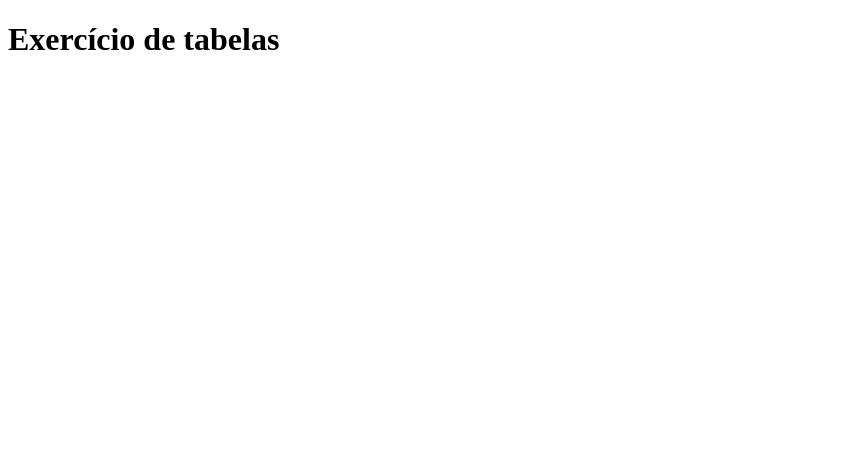
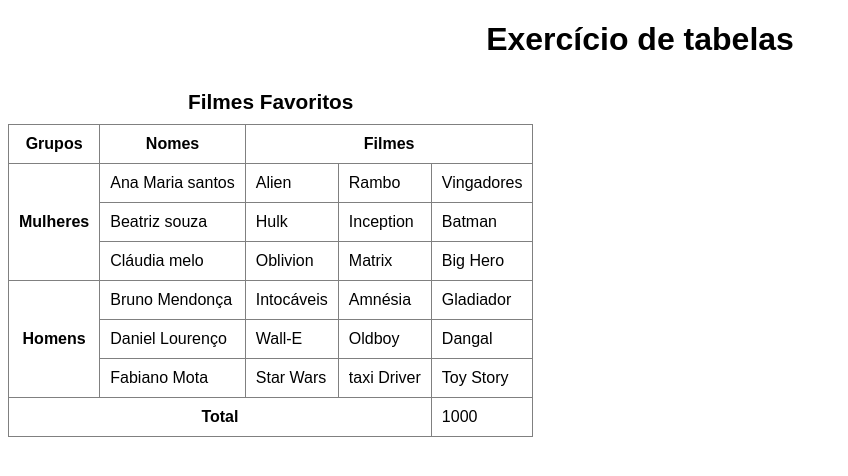
Before and after one commit to 1zabel/html-css, a plain HTML site: page exercicios/ex023/tabela004.html in a window 1280 px wide. Shown: the whole page, without its empty margins (0-848 px from the left). Drawn offline with Linux system fonts and the light colour scheme.

Commit message:
construi uma tabela

```diff
--- a/exercicios/ex023/tabela004.html
+++ b/exercicios/ex023/tabela004.html
@@ -4,8 +4,90 @@
     <meta charset="UTF-8">
     <meta name="viewport" content="width=device-width, initial-scale=1.0">
     <title>Tabelas</title>
+    <style>
+        body {
+            font-family: Arial, Helvetica, sans-serif;
+        }
+
+        h1 {
+            text-align: center;
+        }
+
+        table {
+            border-collapse: collapse;
+
+        }
+
+        caption {
+
+            font-size: 1.3em;
+            font-weight: bold;
+            padding: 10px;
+        }
+
+        th, td {
+            border: 1px solid gray;
+            padding: 10px;
+        }
+    </style>
 </head>
 <body>
     <h1>Exercício de tabelas</h1>
+    <table>
+        <caption>
+            Filmes Favoritos
+        </caption>
+        <thead>
+            <tr>
+                <th scope="col">Grupos</th>
+                <th scope="col">Nomes</th>
+                <th colspan="3" scope="colgroup">Filmes</th>
+            </tr>
+        </thead>
+        <tfoot>
+            <tr>
+                <th colspan="4">Total</th>
+                <td>1000</td>
+            </tr>
+        </tfoot>
+        <tbody>
+            <tr>
+                <th rowspan="3" scope="rowgroup">Mulheres</th>
+                <td>Ana Maria santos</td>
+                <td>Alien</td>
+                <td>Rambo</td>
+                <td>Vingadores</td>
+            </tr>
+            <tr>
+                <td>Beatriz souza</td>
+                <td>Hulk</td>
+                <td>Inception</td>
+                <td>Batman</td>
+            </tr>
+            <tr>
+                <td>Cláudia melo</td>
+                <td>Oblivion</td>
+                <td>Matrix</td>
+                <td>Big Hero</td>
+            </tr>
+            <tr>
+                <th rowspan="3" scope="rowgroup">Homens</th>
+                <td>Bruno Mendonça</td>
+                <td>Intocáveis</td>
+                <td>Amnésia</td>
+                <td>Gladiador</td>
+            </tr>
+            <tr>
+                <td>Daniel Lourenço</td>
+                <td>Wall-E</td>
+                <td>Oldboy</td>
+                <td>Dangal</td>
+            </tr>
+                <td>Fabiano Mota</td>
+                <td>Star Wars</td>
+                <td>taxi Driver</td>
+                <td>Toy Story</td>
+        </tbody>
+    </table>
 </body>
 </html>
```
